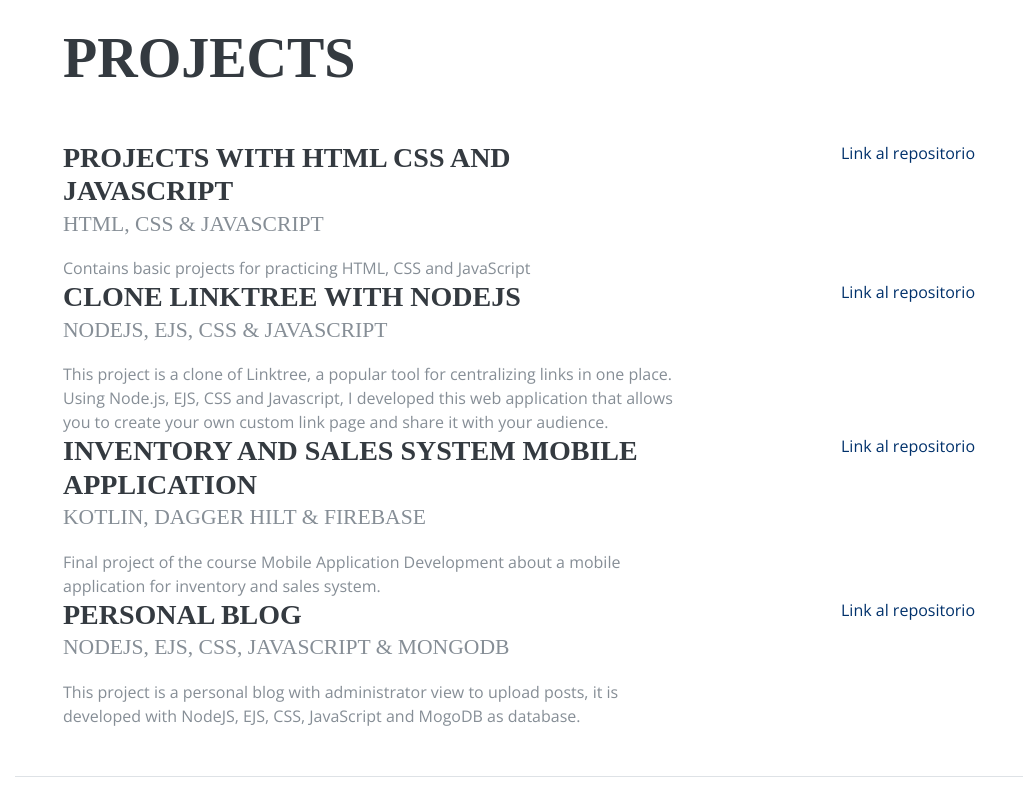
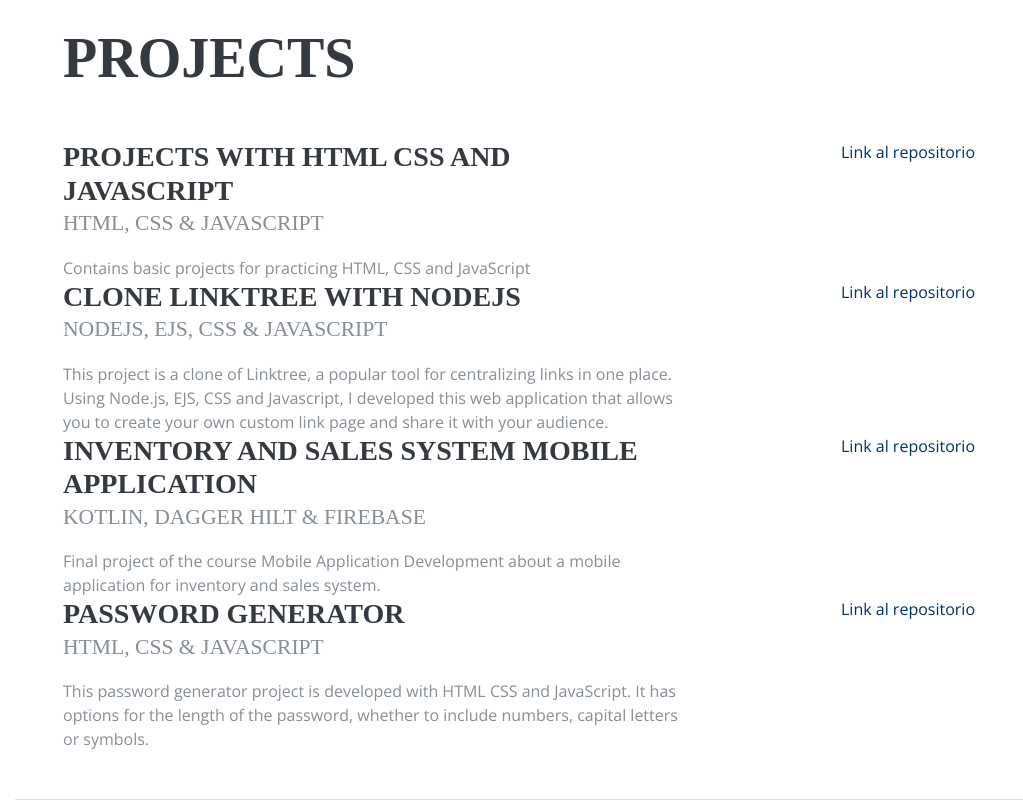
Before and after one commit to Nicole-Palomino/portafolio, a plain HTML site: page index.html in a window 1280 px wide. Shown: the part 1623-2423 px from the top of the page, without its empty margins (257-1280 px from the left). Before the commit the page ends 2400 px from the top, so only its background shows below. Drawn offline with nearby package versions, Linux system fonts and the light colour scheme; a web font is replaced by a local one.

Commit message:
actualizacion de los proyectos

```diff
--- a/index.html
+++ b/index.html
@@ -169,12 +169,12 @@
 
           <div class="resume-item d-flex flex-column flex-md-row">
             <div class="resume-content mr-auto">
-              <h3 class="mb-0">Personal Blog</h3>
-              <div class="subheading mb-3">NodeJS, EJS, CSS, Javascript &amp; MongoDB</div>
-              <div>This project is a personal blog with administrator view to upload posts, it is developed with NodeJS, EJS, CSS, JavaScript and MogoDB as database.</div>
+              <h3 class="mb-0">Password Generator</h3>
+              <div class="subheading mb-3">HTML, CSS &amp; Javascript</div>
+              <div>This password generator project is developed with HTML CSS and JavaScript. It has options for the length of the password, whether to include numbers, capital letters or symbols.</div>
             </div>
             <div class="resume-date text-md-right">
-              <a href="#" target="_blank">
+              <a href="https://github.com/Nicole-Palomino/generador-contrasenas-python" target="_blank">
                 <span class="text-primary">Link al repositorio</span>
               </a>
             </div>
```
